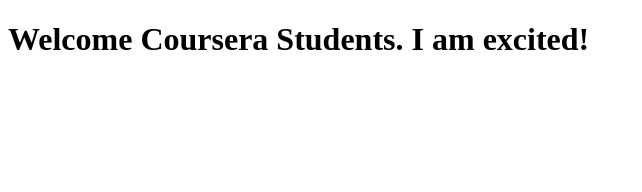
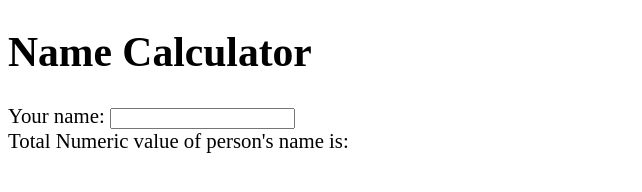
Before and after one commit to SathyaEswaran/Coursera-AngularJS, a plain HTML site: page index.html in a window 1280 px wide. Shown: the whole page, without its empty margins (0-642 px from the left). Drawn offline with Linux system fonts and the light colour scheme.

Commit message:
index file modified

```diff
--- a/index.html
+++ b/index.html
@@ -1,10 +1,20 @@
 <!DOCTYPE html>
-<html lang="en" dir="ltr">
+<html>
   <head>
     <meta charset="utf-8">
-    <title>Welcome Coursera</title>
+    <script src="angular.min.js"></script>
+    <script src="app.js"></script>
+    <style>body { font-size: 1.3em; }</style>
+    <title>Name Calculator</title>
   </head>
   <body>
-    <h1>Welcome Coursera Students. I am excited!</h1>
+    <h1>Name Calculator </h1>
+    <div>
+      <div>
+        Your name:
+        <input type="text">
+      </div>
+      <div> Total Numeric value of person's name is: </div>
+    </div>
   </body>
 </html>
```
